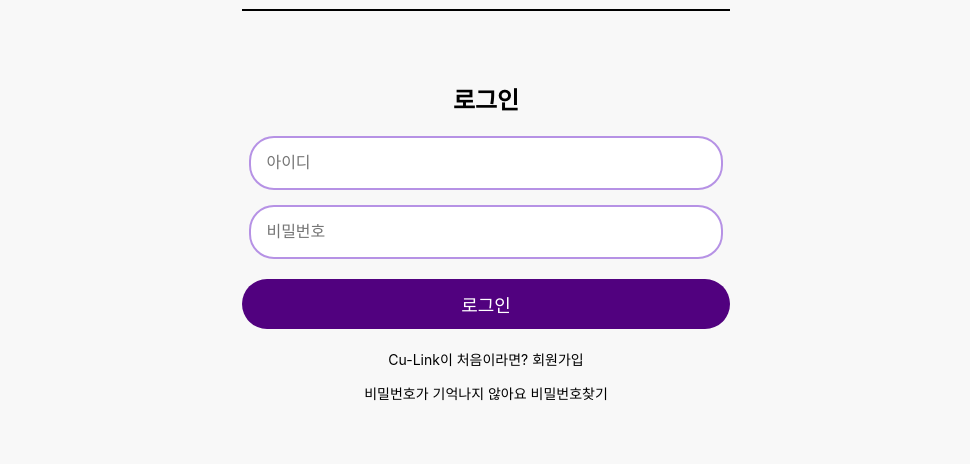
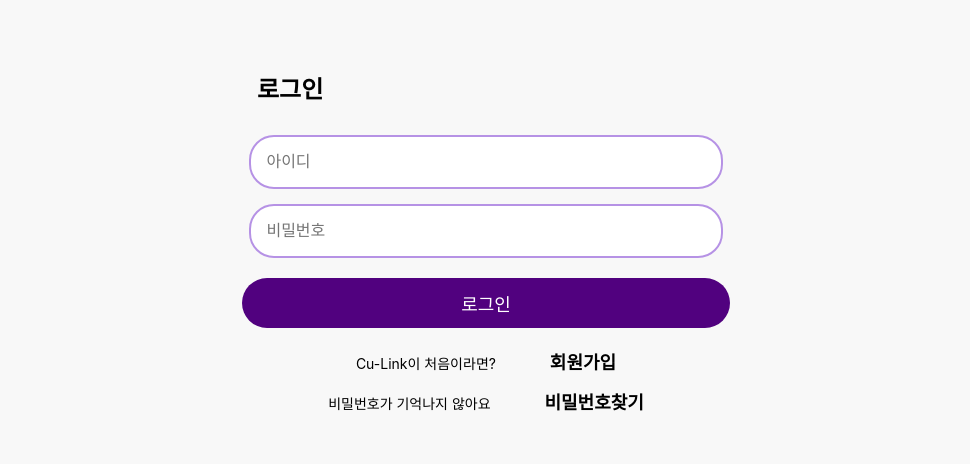
Before and after one commit to erd57819/Cu-Link, a React (Create React App) app in the folder frontend/: page /login in a window 1280 px wide. Shown: the part 190-654 px from the top of the page, without its empty margins (154-1124 px from the left). Built offline with nearby package versions, Linux system fonts and the light colour scheme.

Commit message:
김유민/14:58
Login.jsx / Join.css

```diff
--- a/frontend/src/css/Join.css
+++ b/frontend/src/css/Join.css
@@ -23,9 +23,11 @@
   }
 
   .login-title {
+    text-align:left;
+    margin-left:15px;
     font-size: 24px;
     font-weight: bold;
-    margin-bottom: 20px;
+    margin-bottom: 30px;
   }
 
   .input-container {
@@ -60,3 +62,15 @@
     margin-top: 20px;
     font-size: 14px;
   }
+
+  .login-links_join{
+    margin-left:50px;
+    font-size:18px;
+    font-weight:700;
+  }
+
+  .login-links_findpw{
+    margin-left:50px;
+    font-size:18px;
+    font-weight:700;
+  }
--- a/frontend/src/page/Login.jsx
+++ b/frontend/src/page/Login.jsx
@@ -66,8 +66,18 @@ const Login = () => {
             </div>
           </form>
           <div className='login-links'>
-          <p>Cu-Link이 처음이라면? <span><Link to={'/join'} className='link'>회원가입</Link></span></p>
-            <p>비밀번호가 기억나지 않아요 <span><Link to={'/resetPW'} className='link'>비밀번호찾기</Link></span></p>
+            <p>
+              <Link to={'/join'} className='link'>
+                <span>Cu-Link이 처음이라면? </span>
+                <span className='login-links_join'>회원가입</span>
+              </Link>
+            </p>
+            <p>
+              <Link to={'/resetPW'} className='link'>
+                <span>비밀번호가 기억나지 않아요 </span>
+                <span className='login-links_findpw'>비밀번호찾기</span>
+              </Link>
+            </p>
           </div>
         </div>
       </div>
```
